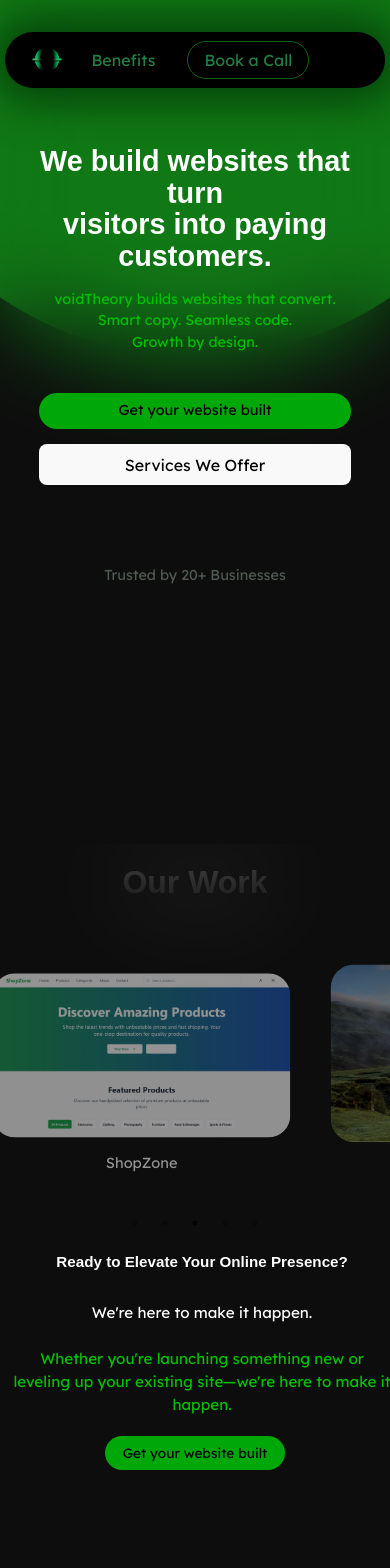
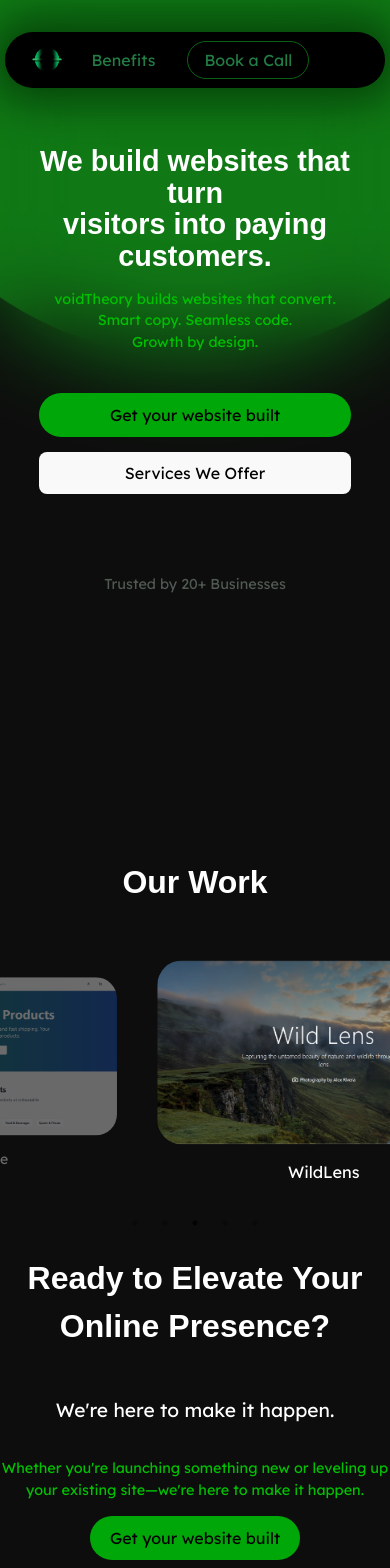
Before and after one commit to Aravind2100/VoidTheory, a React (Vite) app: page / in a window 390 px wide. Shown: the top 1568 px of the page. Built offline with nearby package versions, Linux system fonts and the light colour scheme; a web font is replaced by a local one.

Commit message:
Revert "rts"
This reverts commit d787b3879e6f1f08d4e14aad1cc947939e9b91bc.

```diff
--- a/src/Home.css
+++ b/src/Home.css
@@ -1,3 +1,4 @@
+
 ::-webkit-scrollbar {
   display: none;
 }
@@ -163,8 +164,7 @@
 }
 
 .Our-Work {
-  height: auto;
-  min-height: unset;
+  min-height: 100vh;
   width: 100vw;
   background-size: cover;
   background-position: center;
@@ -172,8 +172,7 @@
   display: flex;
   justify-content: center;
   position: relative;
-  overflow-x: hidden;
-  overflow-y: visible;
+  overflow: hidden;
 }
 
 .Our-Work::before{
@@ -188,7 +187,8 @@
 }
 
 .work-content {
-  position: static;
+  z-index: 2;
+  position: absolute;
   max-width: 100%;
   gap: 20px;
   display: flex;
@@ -243,16 +243,11 @@
 }
 
 .Our-Work-Footer {
-  position: static;
-  z-index: 10;
-  margin-bottom: 2rem;
   display: flex;
   flex-direction: column;
   align-items: center;
   justify-content: center;
   width: 100%;
-  padding: 2rem 1rem;
-  box-sizing: border-box;
 }
 
 .work-slider {
@@ -932,85 +927,3 @@
   z-index: 9999;
   transition: width 0.1s ease;
 }
-
-.work-content-heading,
-.work-content-heading-desc,
-.work-content-desc {
-  word-break: break-word;
-  overflow-wrap: break-word;
-  text-align: center;
-  width: 100%;
-  max-width: 700px;
-  margin-left: auto;
-  margin-right: auto;
-}
-
-.work-content-heading-desc {
-  font-size: 1.2rem;
-  margin-bottom: 0.5rem;
-}
-
-.work-content-desc {
-  font-size: 1rem;
-  margin-bottom: 1.2rem;
-}
-
-@media (max-width: 768px) {
-  .Our-Work-Footer {
-    padding: 1.2rem 0.5rem;
-  }
-  .work-content-heading {
-    font-size: 1.2rem;
-  }
-  .work-content-heading-desc {
-    font-size: 1rem;
-  }
-  .work-content-desc {
-    font-size: 0.95rem;
-  }
-  .btn-built {
-    font-size: 0.95rem;
-    padding: 8px 16px;
-    width: 100%;
-    max-width: 320px;
-    box-sizing: border-box;
-  }
-}
-
-@media (max-width: 480px) {
-  .Our-Work-Footer {
-    padding: 0.7rem 0.2rem;
-  }
-  .work-content-heading,
-  .work-content-heading-desc,
-  .work-content-desc {
-    font-size: 0.95rem;
-    max-width: 98vw;
-    padding: 0 2vw;
-  }
-  .btn-built {
-    font-size: 0.9rem;
-    padding: 7px 8px;
-    width: 100%;
-    max-width: 98vw;
-  }
-}
-
-@media (max-width: 900px) {
-  .Our-Work-Footer {
-    margin-bottom: 2rem;
-    padding-bottom: 2rem;
-  }
-}
-@media (max-width: 600px) {
-  .Our-Work-Footer {
-    margin-bottom: 2rem;
-    padding-bottom: 2rem;
-  }
-  .Our-Work-Footer .btn-built {
-    font-size: 0.85rem;
-    padding: 7px 12px;
-    max-width: 180px;
-    width: 100%;
-  }
-}
```
Also changed, not shown: vercel.json (deleted), 1 other file (tests, documents, lock files or other folders).
